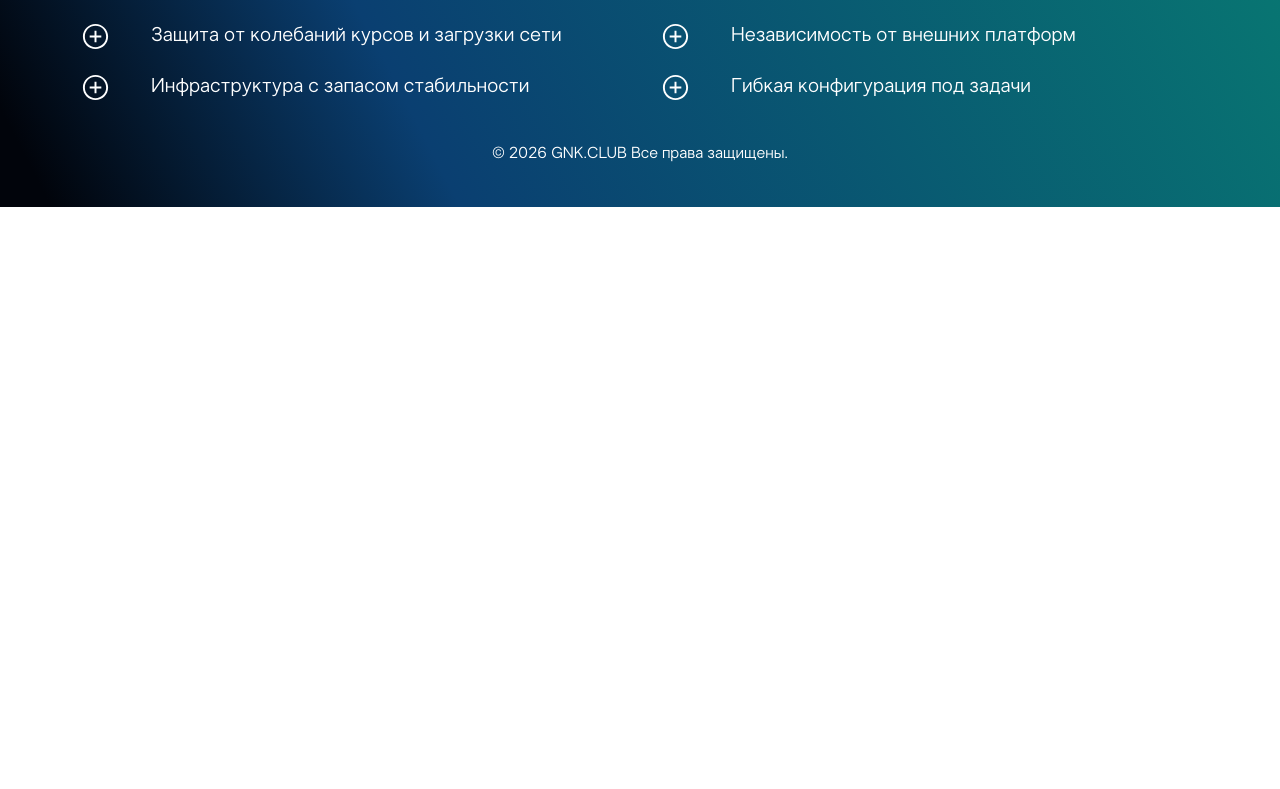
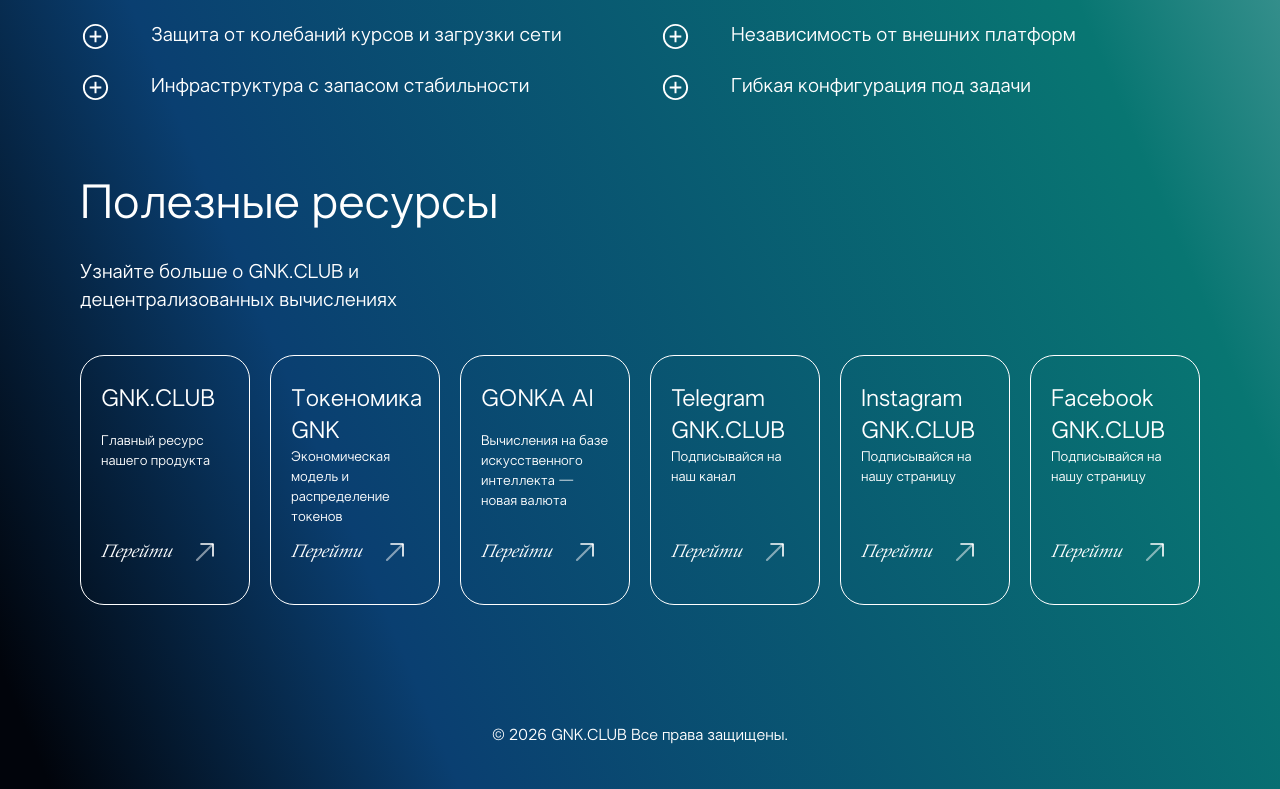
Before and after one commit to marginCodeProjects/gnk-club-landing, a Next.js app: page / in a window 1280 px wide. Shown: the part 7010-7799 px from the top of the page. Before the commit the page ends 7217 px from the top, so only its background shows below. Built offline with nearby package versions, Linux system fonts and the light colour scheme.

Commit message:
add useful resources section

```diff
--- /dev/null
+++ b/src/components/bottom/UsefulResources.tsx
@@ -0,0 +1,61 @@
+import React from 'react';
+import Image from "next/image";
+
+const resouces = [
+    {
+        title: 'GNK.CLUB',
+        description: 'Главный ресурс нашего продукта'
+    },
+    {
+        title: 'Токеномика GNK',
+        description: 'Экономическая модель и распределение токенов'
+    },
+    {
+        title: 'GONKA AI',
+        description: 'Вычисления на базе искусственного интеллекта — новая валюта'
+    },
+    {
+        title: 'Telegram GNK.CLUB',
+        description: 'Подписывайся на наш канал'
+    },
+    {
+        title: 'Instagram GNK.CLUB',
+        description: 'Подписывайся на нашу страницу'
+    },{
+        title: 'Facebook GNK.CLUB',
+        description: 'Подписывайся на нашу страницу'
+    },
+];
+
+const UsefulResources = () => {
+    return (
+        <div className="text-white my-20">
+            <div className="text-5xl mb-7">Полезные ресурсы</div>
+            <div className="text-xl w-1/3 mb-10">
+                Узнайте больше о GNK.CLUB и децентрализованных вычислениях
+            </div>
+            <div className="grid grid-cols-6 gap-5">
+                {resouces.map(item =>
+                    <div key={item.title} className="rounded-3xl border border-white py-7 px-5 flex flex-col">
+                        <div className="flex-grow">
+                            <div className="text-2xl min-h-12">{item.title}</div>
+                            <div className="text-sm">{item.description}</div>
+                        </div>
+
+                        <div className="text-lg flex justify-between items-center">
+                            <i>Перейти</i>
+                            <Image
+                                src={'/arrow-up.svg'}
+                                alt={'link'}
+                                width={48}
+                                height={48}
+                            />
+                        </div>
+                    </div>
+                )}
+            </div>
+        </div>
+    );
+};
+
+export default UsefulResources;
--- a/src/components/sections/BottomSection.tsx
+++ b/src/components/sections/BottomSection.tsx
@@ -2,6 +2,7 @@
 import WorkCycle from "@/components/bottom/WorkCycle";
 import TariffsSection from "@/components/bottom/TariffsSection";
 import InfrastructureAdvantages from "@/components/bottom/InfrastructureAdvantages";
+import UsefulResources from "@/components/bottom/UsefulResources";
 
 export function BottomSection() {
     return (
@@ -16,6 +17,7 @@
                 <div className="max-w-[1440px] mx-auto px-20">
                     <TariffsSection/>
                     <InfrastructureAdvantages/>
+                    <UsefulResources/>
                     <Footer/>
                 </div>
             </div>
```
Also changed, not shown: public/arrow-up.svg (added).
